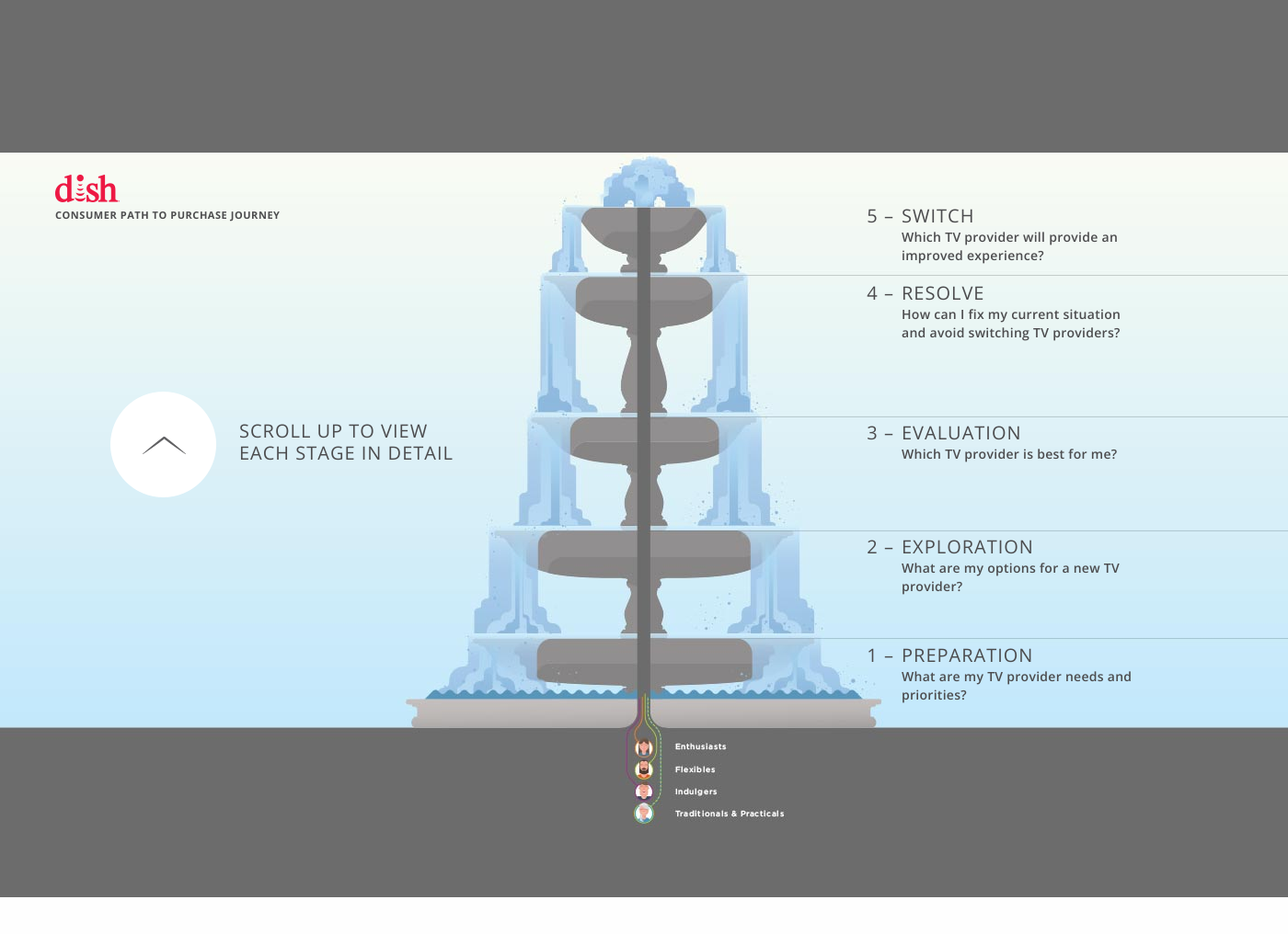
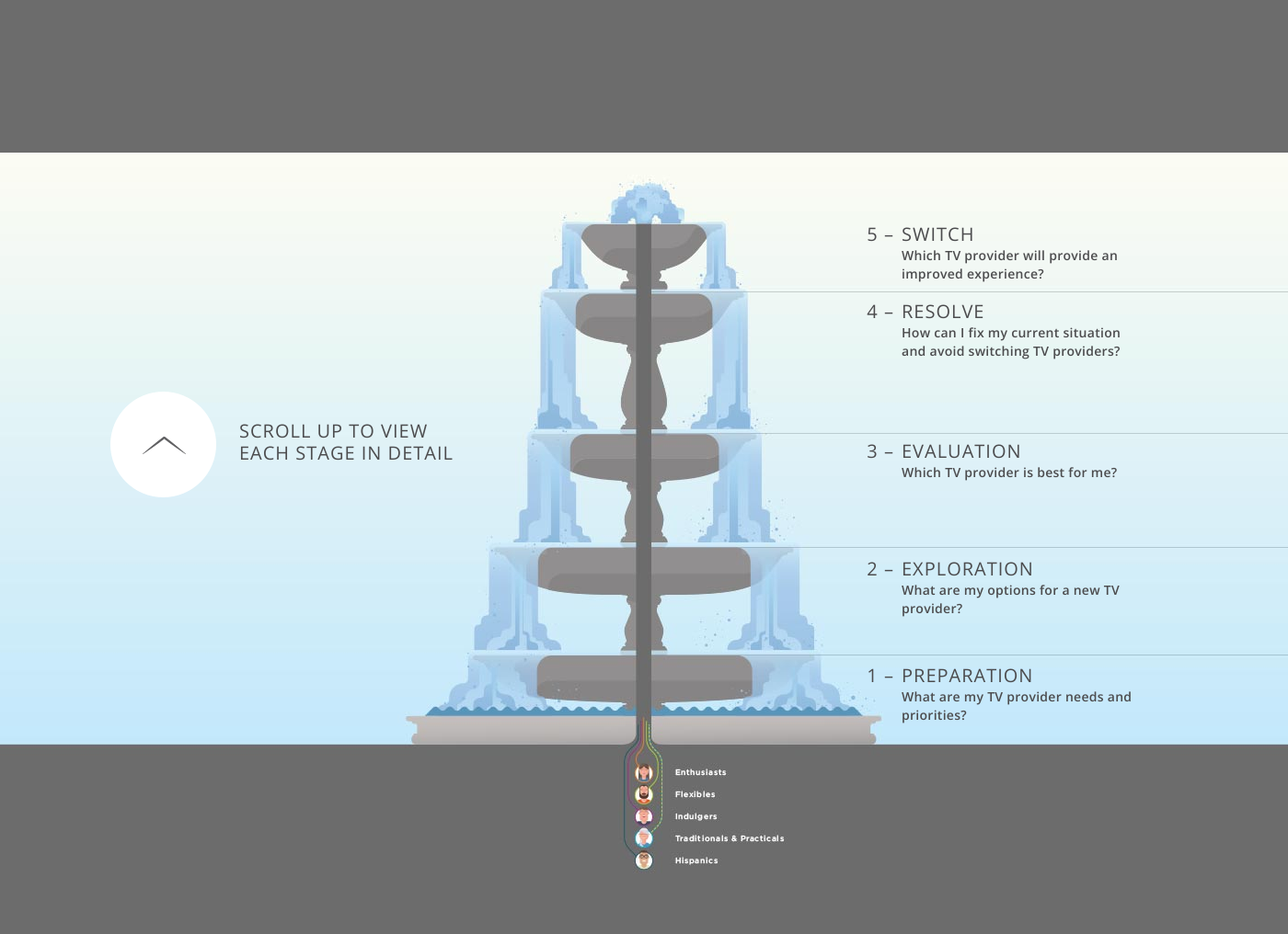
Before and after one commit to EggStrategy/dish-path-purchase, a PHP site: page / in a window 1400 px wide. Shown: the part 4725-5741 px from the top of the page at 92% size. Before the commit the page ends 5701 px from the top, so only its background shows below. Run offline with PHP 8.4, Linux system fonts and the light colour scheme; some libraries are stand-ins or nearby versions.

Commit message:
Logo Fade scroll js / Full View bg images / Full View btn up js

```diff
--- a/assets/css/application.css
+++ b/assets/css/application.css
@@ -1277,8 +1277,8 @@ a {
 }
 
 .full-view {
-  min-height: 810px;
-  background: #6c6c6c url('/assets/images/bg-full-view-gradient.jpg?1409091743') repeat-x left top;
+  height: 850px;
+  background: #6c6c6c url('/assets/images/bg-full-view-gradient.jpg?1411589504') repeat-x left top;
 }
 
 .full-fountain {
@@ -1288,7 +1288,7 @@ a {
   right: 0;
   width: 100%;
   height: 100%;
-  background: url('/assets/images/bg-full-view.jpg?1409091682') no-repeat center top;
+  background: url('/assets/images/bg-full-view.jpg?1411587721') no-repeat center top;
 }
 
 .full-view-left,
@@ -1361,29 +1361,29 @@ a {
 }
 
 .stage-label-5 {
-  top: 58px;
+  top: 78px;
 }
 
 .stage-label-4 {
-  top: 142px;
+  top: 162px;
 }
 
 .stage-label-3 {
-  top: 294px;
+  top: 314px;
 }
 
 .stage-label-2 {
-  top: 418px;
+  top: 442px;
 }
 
 .stage-label-1 {
-  top: 536px;
+  top: 558px;
 }
 
 .dish-logo {
-  position: absolute;
-  top: 24px;
-  left: 60px;
+  position: fixed;
+  top: 60px;
+  left: 72px;
   z-index: 20;
 }
 .dish-logo h4 {
--- a/assets/js/scripts.js
+++ b/assets/js/scripts.js
@@ -1,11 +1,36 @@
 $(function(){
 
   window.scrollTo(0, document.body.scrollHeight);
+
+  logoFade = function() {
+    $(window).scroll(function(){
+      var windowPos = $(window).scrollTop();
+      var windowHeight = $(window).height();
+      var docHeight = $(document).height();
+      var logo = $('.dish-logo');
+
+      if((windowPos + windowHeight) < docHeight) {
+        logo.fadeOut();
+      } else {
+        logo.fadeIn();
+      }
+    });
+  }
 
   sectionNavScroll = function() {
 
     var navListItem = $('.section-nav li');
     var navLink = $('.section-nav a');
+    var fullViewUpBtn = $('.slide-up-btn');
+
+    fullViewUpBtn.on('click', function(e) {
+      e.preventDefault();
+      var introPos = $('#intro').offset();
+
+      $('html,body').animate({
+        scrollTop: introPos.top
+      }, 1000);
+    });
 
     navListItem.on({
       mouseenter: function() {
@@ -34,6 +59,7 @@ $(function(){
 
     var aChildren = $('.section-nav li').children(); // find the a children of the list items
     var aArray = []; // create the empty aArray
+
     for (var i=0; i < aChildren.length; i++) {
       var aChild = aChildren[i];
       var ahref = $(aChild).attr('href');
@@ -49,7 +75,6 @@ $(function(){
         var theID = aArray[i];
         var sectionPos = $(theID).offset().top; // get the offset of the div from the top of page
         var sectionHeight = $(theID).height(); // get the height of the div in question
-
 
         if (windowPos >= sectionPos && windowPos < (sectionPos + sectionHeight)) {
           $(".section-nav a[href='" + theID + "']").addClass('active');
@@ -129,6 +154,7 @@ $(function(){
   }
 
   // sectionHeight();
+  logoFade();
   sectionNavScroll();
   segmentNav();
   waterDrops();
--- a/assets/sass/sections/_full-view.scss
+++ b/assets/sass/sections/_full-view.scss
@@ -1,6 +1,6 @@
 
 .full-view {
-  min-height: 810px;
+  height: 850px;
   background: $grey $bg-full-view-gradient repeat-x left top;
 }
 
@@ -85,30 +85,29 @@
 }
 
 .stage-label-5 {
-  top: 58px;
+  top: 78px;
 }
 
 .stage-label-4 {
-  top: 142px;
+  top: 162px;
 }
 
 .stage-label-3 {
-  top: 294px;
+  top: 314px;
 }
 
 .stage-label-2 {
-  top: 418px;
+  top: 442px;
 }
 
 .stage-label-1 {
-  top: 536px;
+  top: 558px;
 }
 
-
 .dish-logo {
-  position: absolute;
-  top: 24px;
-  left: 60px;
+  position: fixed;
+  top: 60px;
+  left: 72px;
   z-index: 20;
 
   h4 {
```
Also changed, not shown: assets/images/bg-full-view-gradient.jpg, assets/images/bg-full-view.jpg.
